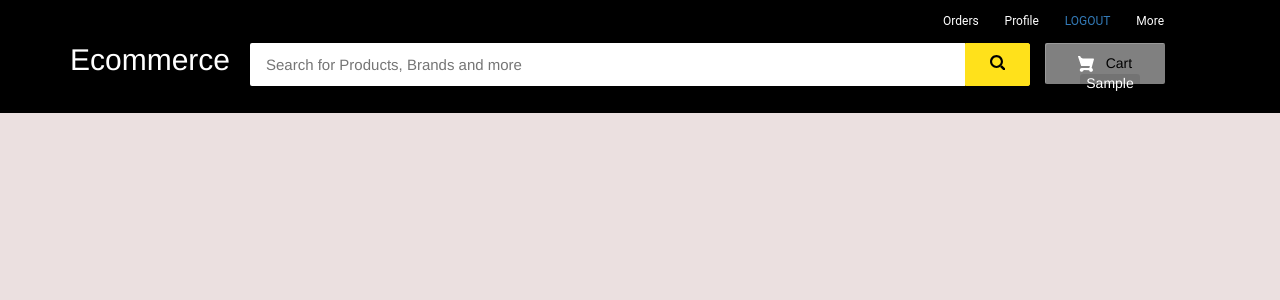
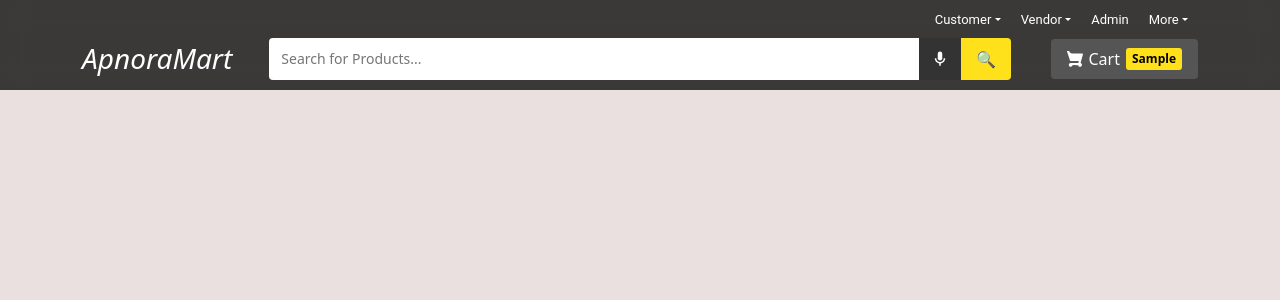
Before and after one commit to manishchauu-123/ApnoraMart-, a Django app: template templates/ecom/customer_navbar.html in a window 1280 px wide. Shown: the top 300 px of the page. Run offline with Django 3.2, Linux system fonts and the light colour scheme; the template is opened without the code that fills it: most values are stand-ins (such as "Sample title", 1, 10 or a date in 2020); some libraries are stand-ins or nearby versions.

Commit message:
Update customer_navbar.html

```diff
--- a/templates/ecom/customer_navbar.html
+++ b/templates/ecom/customer_navbar.html
@@ -2,264 +2,214 @@
 <html lang="en" dir="ltr">
 <head>
     <meta charset="utf-8">
-    <title></title>
+    <meta name="viewport" content="width=device-width, initial-scale=1.0">
+    <title>ApnoraMart</title>
 
-
-  <link rel="stylesheet" href="https://maxcdn.bootstrapcdn.com/bootstrap/3.3.0/css/bootstrap.min.css">
-  <!-- jQuery library -->
-  <script src="https://cdnjs.cloudflare.com/ajax/libs/jquery/3.2.1/jquery.min.js"></script>
-
-  <link rel="stylesheet" href="https://maxcdn.bootstrapcdn.com/font-awesome/4.7.0/css/font-awesome.min.css">
-  <!-- Latest compiled JavaScript -->
-  <script src="https://maxcdn.bootstrapcdn.com/bootstrap/3.3.0/js/bootstrap.min.js"></script>
+    <!-- Bootstrap 5 CSS -->
+    <link href="https://cdn.jsdelivr.net/npm/bootstrap@5.3.3/dist/css/bootstrap.min.css" rel="stylesheet">
+    <script src="https://cdn.jsdelivr.net/npm/bootstrap@5.3.3/dist/js/bootstrap.bundle.min.js"></script>
 
     <style>
     body {
-      background-color: #ebe0e0
+        background-color: #ebe0e0;
     }
 
     #navbar {
-      background-color: #000;
-      color: black;
+        position: sticky;
+        top: 0;
+        z-index: 9999;
+        background: rgba(0, 0, 0, 0.75);
+        backdrop-filter: blur(12px);
+        -webkit-backdrop-filter: blur(12px);
+        padding: 10px 0;
     }
 
-  .row1 {
-      padding-top: 10px;
-      padding-right: 50px
+    .upper-links {
+        display: inline-block;
+        padding: 0 10px;
+        font-family: 'Roboto', sans-serif;
+        font-size: 13px;
     }
 
-  .row2 {
-      padding-bottom: 20px
+    .links {
+        color: #fff;
+        text-decoration: none;
+    }
+
+    .links:hover {
+        color: #ffe11b;
+    }
+
+    .dropdown-menu {
+        border-radius: 4px;
+        box-shadow: 0 4px 8px rgba(0, 0, 0, 0.2);
     }
 
     .navbar-input {
-      padding: 11px 16px;
-      border-radius: 2px 0 0 2px;
-      border: 0 none;
-      outline: 0 none;
-      font-size: 15px
+        border-radius: 4px 0 0 4px;
+        border: none;
+        outline: none;
+        padding: 0 12px;
+        font-size: 14px;
+    }
+
+    .voice-btn {
+        background: #333;
+        border: none;
+        color: white;
+        padding: 0 12px;
+        display: flex;
+        align-items: center;
+        justify-content: center;
+        transition: background 0.2s;
+    }
+
+    .voice-btn:hover {
+        background: #555;
     }
 
     .navbar-button {
         background-color: #ffe11b;
-      border: 1px solid #ffe11b;
-      border-radius: 0 2px 2px 0;
-      color: #565656;
-      padding: 10px 0;
-      height: 43px;
-      cursor: pointer
+        border: none;
+        border-radius: 0 4px 4px 0;
+        color: #000;
+        padding: 0 15px;
+        font-weight: bold;
+        cursor: pointer;
     }
 
     .cart-button {
-      background-color: #808080;
-      box-shadow: 0 4px 4px 0 rgba(0, 0, 0, .23), inset 1px 1px 0 0 hsla(0, 0%, 100%, .2);
-      padding: 10px 0;
-      text-align: center;
-      height: 41px;
-      border-radius: 2px;
+        background-color: #555;
+        padding: 8px 16px;
+        border-radius: 4px;
         font-weight: 500;
-      width: 120px;
-      display: inline-block;
         color: #FFFFFF;
         text-decoration: none;
-      color: inherit;
-      border: none;
-      outline: none
+        display: inline-flex;
+        align-items: center;
+        gap: 6px;
     }
 
     .cart-button:hover {
-      text-decoration: none;
+        background-color: #666;
         color: #fff;
-      cursor: pointer
-  }
-
-  .cart-svg {
-      display: inline-block;
-      width: 16px;
-      height: 16px;
-      vertical-align: middle;
-      margin-right: 8px
     }
 
     .item-number {
         border-radius: 3px;
-      background-color: rgba(0, 0, 0, .1);
-      height: 20px;
-      padding: 3px 6px;
-      font-weight: 500;
-      display: inline-block;
-      color: #fff;
-      line-height: 12px;
-      margin-left: 10px
-  }
-
-  .upper-links {
-      display: inline-block;
-      padding: 0 11px;
-      line-height: 23px;
-      font-family: 'Roboto', sans-serif;
-      letter-spacing: 0;
-      color: inherit;
-      border: none;
-      outline: none;
-      font-size: 12px
-  }
-
-  .dropdown {
-      position: relative;
-      display: inline-block;
-      margin-bottom: 0px
-  }
-
-  .dropdown:hover {
-      background-color: #fff
-  }
-
-  .dropdown:hover .links {
-      color: #000
-  }
-
-  .dropdown:hover .dropdown-menu {
-      display: block
-  }
-
-  .dropdown .dropdown-menu {
-      position: absolute;
-      top: 100%;
-      display: none;
-      background-color: #fff;
-      color: #333;
-      left: 0px;
-      border: 0;
-      border-radius: 0;
-      box-shadow: 0 4px 8px -3px #555454;
-      margin: 0;
-      padding: 0px
-  }
-
-  .links {
-      color: #fff;
-      text-decoration: none
-  }
-
-  .links:hover {
-      color: #fff;
-      text-decoration: none
-  }
-
-  .profile-links {
+        background-color: #ffe11b;
+        color: #000;
+        padding: 2px 6px;
+        font-weight: bold;
         font-size: 12px;
-      font-family: 'Roboto', sans-serif;
-      border-bottom: 1px solid #e9e9e9;
-      box-sizing: border-box;
-      display: block;
-      padding: 0 11px;
-      line-height: 23px
-  }
-
-  .profile-li {
-      padding-top: 2px
-  }
-
-  .largenav {
-      display: none
-  }
-
-  .smallnav {
-      display: block
-  }
-
-  .smallsearch {
-      margin-left: 15px;
-      margin-top: 15px
-  }
-
-  .menu {
-      cursor: pointer
-  }
-
-  @media screen and (min-width: 768px) {
-      .largenav {
-          display: block
-      }
-
-      .smallnav {
-          display: none
-      }
-
-      .smallsearch {
-          margin: 0px
-      }
     }
     </style>
+</head>
+<body>
 
-
-</head>
-
-  <body>
 <div id="navbar">
     <div class="container">
-            <div class="row row1">
-                <ul class="largenav pull-right">
-
-                    <li class="upper-links"><a class="links" href="/my-order">Orders</a></li>
-                    <li class="upper-links"><a class="links" href="/my-profile">Profile</a></li>
-                      <li class="upper-links"><a href="{% url 'logout' %}">LOGOUT</a></li>
-                    <li class="upper-links dropdown"><a class="links" href="">More</a>
+        <!-- Top Links (Row 1) -->
+        <div class="d-flex justify-content-end mb-2 flex-wrap">
+            <div class="dropdown upper-links">
+                <a class="links dropdown-toggle" href="#" data-bs-toggle="dropdown">Customer</a>
                 <ul class="dropdown-menu">
-                          <li class="profile-li"><a class="profile-links" href="/send-feedback">Send Feedback</a></li>
-                            <li class="profile-li"><a class="profile-links" href="/contactus">Contact Us</a></li>
-                            <li class="profile-li"><a class="profile-links" href="/aboutus">About Us</a></li>
-                        </ul>
-                    </li>
+                    <li><a class="dropdown-item" href="/customerlogin">Login</a></li>
+                    <li><a class="dropdown-item" href="/customersignup">Signup</a></li>
                 </ul>
             </div>
-            <div class="row row2">
-                <div class="col-sm-2">
-                    <h2 style="margin:0px;"><a style="text-decoration:none; color:white;" href="/"><span class="largenav">Ecommerce </span></a></h2>
+
+            <div class="dropdown upper-links">
+                <a class="links dropdown-toggle" href="#" data-bs-toggle="dropdown">Vendor</a>
+                <ul class="dropdown-menu">
+                    <li><a class="dropdown-item" href="{% url 'vendorlogin' %}">Login</a></li>
+                    <li><a class="dropdown-item" href="{% url 'vendor-signup' %}">Signup</a></li>
+                </ul>
             </div>
 
+            <div class="upper-links">
+                <a class="links" href="/adminclick">Admin</a>
+            </div>
 
-                <div class="navbar-search smallsearch col-sm-8 col-xs-11">
-                  <form  action="/search" method="get">
-                    <div class="row"> <input class="navbar-input col-xs-11" type="search" placeholder="Search for Products, Brands and more" name="query" id="query">
-                      <button class="navbar-button col-xs-1" type="submit">
-                        <svg width="15px" height="15px">
-                                <path d="M11.618 9.897l4.224 4.212c.092.09.1.23.02.312l-1.464 1.46c-.08.08-.222.072-.314-.02L9.868 11.66M6.486 10.9c-2.42 0-4.38-1.955-4.38-4.367 0-2.413 1.96-4.37 4.38-4.37s4.38 1.957 4.38 4.37c0 2.412-1.96 4.368-4.38 4.368m0-10.834C2.904.066 0 2.96 0 6.533 0 10.105 2.904 13 6.486 13s6.487-2.895 6.487-6.467c0-3.572-2.905-6.467-6.487-6.467 "></path>
+            <div class="dropdown upper-links">
+                <a class="links dropdown-toggle" href="#" data-bs-toggle="dropdown">More</a>
+                <ul class="dropdown-menu">
+                    <li><a class="dropdown-item" href="/send-feedback">Send Feedback</a></li>
+                    <li><a class="dropdown-item" href="/contactus">Contact Us</a></li>
+                    <li><a class="dropdown-item" href="/aboutus">About Us</a></li>
+                </ul>
+            </div>
+        </div>
+
+        <!-- Main Nav (Logo + Search + Cart) -->
+        <div class="row align-items-center g-2">
+            <!-- Logo -->
+            <div class="col-6 col-md-2">
+                <h3 class="m-0"><a style="text-decoration:none; color:white;" href="/"><i>ApnoraMart</i></a></h3>
+            </div>
+
+            <!-- Cart (Mobile layout alignment) -->
+            <div class="col-6 col-md-2 order-md-3 text-end">
+                <a class="cart-button" href="/cart">
+                    <svg width="16" height="16" viewBox="0 0 16 16" fill="white">
+                        <path d="M15.32 2.405H4.887C3 2.405 2.46.805 2.46.805L2.257.21C2.208.085 2.083 0 1.946 0H.336C.1 0-.064.24.024.46l.644 1.945L3.11 9.767c.047.137.175.23.32.23h8.418l-.493 1.958H3.768l.002.003c-.017 0-.033-.003-.05-.003-1.06 0-1.92.86-1.92 1.92s.86 1.92 1.92 1.92c.99 0 1.805-.75 1.91-1.712l5.55.076c.12.922.91 1.636 1.867 1.636 1.04 0 1.885-.844 1.885-1.885 0-.866-.584-1.593-1.38-1.814l2.423-8.832c.12-.433-.206-.86-.655-.86 "></path>
+                    </svg>
+                    Cart <span class="item-number">{{ product_count_in_cart }}</span>
+                </a>
+            </div>
+
+            <!-- Search Bar + Voice Mic -->
+            <div class="col-12 col-md-8 order-md-2">
+                <form id="searchForm" action="/search" method="get">
+                    <div class="d-flex w-100" style="height: 42px;">
+                        <input class="navbar-input flex-grow-1" type="search"
+                            placeholder="Search for Products..."
+                            name="query" id="query"
+                            value="{{ request.GET.query }}">
+
+                        <button type="button" class="voice-btn" onclick="startVoice()" title="Search by Voice">
+                            <svg width="18" height="18" fill="white" viewBox="0 0 24 24">
+                                <path d="M12 14c1.66 0 3-1.34 3-3V5a3 3 0 10-6 0v6c0 1.66 1.34 3 3 3z"/>
+                                <path d="M17 11c0 2.76-2.24 5-5 5s-5-2.24-5-5H5c0 3.53 2.61 6.43 6 6.92V21h2v-3.08c3.39-.49 6-3.39 6-6.92h-2z"/>
                             </svg>
                         </button>
+
+                        <button class="navbar-button" type="submit">🔍</button>
                     </div>
                 </form>
             </div>
-
-                <div class="cart1 largenav col-sm-2"> <a class="cart-button" href="/cart"> <svg class="cart-svg " width="16 " height="16 " viewBox="0 0 16 16 ">
-                            <path d="M15.32 2.405H4.887C3 2.405 2.46.805 2.46.805L2.257.21C2.208.085 2.083 0 1.946 0H.336C.1 0-.064.24.024.46l.644 1.945L3.11 9.767c.047.137.175.23.32.23h8.418l-.493 1.958H3.768l.002.003c-.017 0-.033-.003-.05-.003-1.06 0-1.92.86-1.92 1.92s.86 1.92 1.92 1.92c.99 0 1.805-.75 1.91-1.712l5.55.076c.12.922.91 1.636 1.867 1.636 1.04 0 1.885-.844 1.885-1.885 0-.866-.584-1.593-1.38-1.814l2.423-8.832c.12-.433-.206-.86-.655-.86 " fill="#fff "></path>
-                        </svg> Cart <span class="item-number ">{{ product_count_in_cart }}</span> </a> </div>
         </div>
     </div>
 </div>
 
-
-
 <script>
-    $(document).ready(function(){
-
-    function openNav() {
-    document.getElementById("mySidenav").style.width = "70%";
-
-    document.body.style.backgroundColor = "rgba(0,0,0,0.4)";
+function normalizeQuery(text) {
+    text = text.toLowerCase();
+    if (text.includes("आईफोन")) text = text.replace("आईफोन", "iphone");
+    if (text.includes("सैमसंग")) text = text.replace("सैमसंग", "samsung");
+    if (text.includes("जूते")) text = text.replace("जूते", "shoes");
+    return text;
 }
 
-    function closeNav() {
-    document.getElementById("mySidenav").style.width = "0";
-    document.body.style.backgroundColor = "rgba(0,0,0,0)";
+function startVoice() {
+    var recognition = new (window.SpeechRecognition || window.webkitSpeechRecognition)();
+    recognition.lang = "en-IN";
+    recognition.continuous = false;
+    recognition.interimResults = false;
+
+    recognition.onresult = function(event) {
+        let text = event.results[0][0].transcript;
+        text = normalizeQuery(text);
+
+        document.getElementById("query").value = text;
+
+        setTimeout(function() {
+            document.getElementById("searchForm").submit();
+        }, 800);
+    };
+
+    recognition.start();
 }
-
-
-    });
 </script>
-
-
-
 </body>
 </html>
```
Lines whose indentation alone changed are shown as unchanged.
